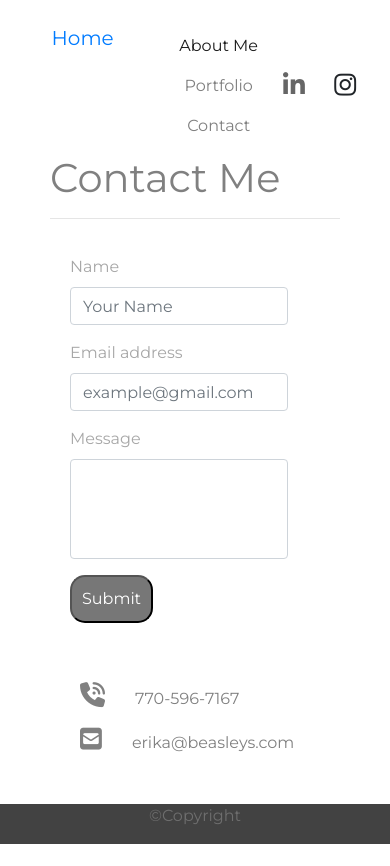
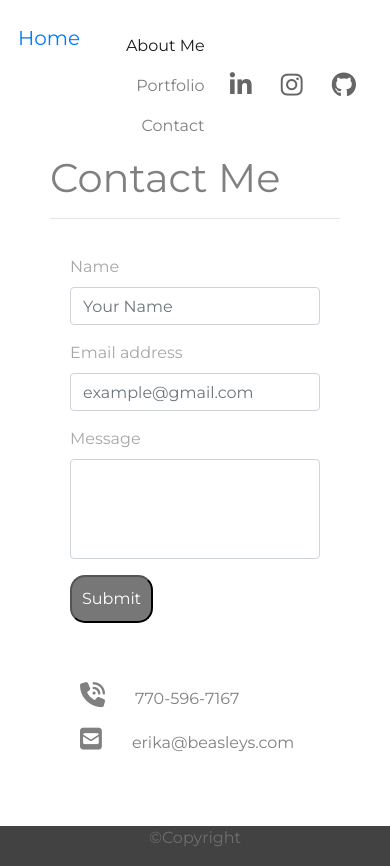
Before and after one commit to erikabeasley/Portfolio, a plain HTML site: page contact.html in a window 390 px wide. Before the commit the page ends 844 px from the top, so only its background shows below. Drawn offline with nearby package versions, Linux system fonts and the light colour scheme.

Commit message:
update navbar

```diff
--- a/assets/style.css
+++ b/assets/style.css
@@ -1,5 +1,12 @@
 body {
     font-family: 'Montserrat', sans-serif;
+}
+#page-container {
+    position: relative;
+    min-height: 100vh;
+}
+#content-wrap {
+   padding-bottom: 2.5rem;    /* Footer height */
 }
 a, li, h1, p {
     font-family: 'Montserrat', sans-serif;
@@ -44,7 +51,6 @@ a, li, h1, p {
     color: grey;
 }
 .home-img {
-
     margin-left: 50%;
     margin-bottom: none;
 }
@@ -170,6 +176,7 @@ p {
     position: absolute;
     bottom: 0;
     width: 100%;
+    height: 2.5rem;
     background-color: rgb(66, 66, 66);
 }
 
@@ -181,25 +188,14 @@ p {
 
 /* Responsive images and and layout */
 @media (max-width: 640px) {
-    #header {
-        text-align: center;
-    }
-    form {display: inline;}
-    a {text-align: center;}
-    .column {
-        width: 50%;
-      }
+
+
 }
 @media (max-width: 768px) {
-    form {display: inline-block;}
-    .column {
-        width: 100%;
-      }
+
+
 }
 @media (max-width: 980px) {
-    form {float: left;}
-    .column {
-        width: 100%;
-      }
+
 
 }
--- a/contact.html
+++ b/contact.html
@@ -17,7 +17,8 @@
 </head>
 
 <body>
-
+    <div id="page-container">
+        <div id="content-wrap">
             <header id="header">
                 <nav class="navBar">
                     <a class="navbar-brand" href="home.html">Home</a>
@@ -25,7 +26,8 @@
                         <div class="navbar-right">
                             <ul class="navbar-nav">
                                 <li class="nav-item active">
-                            <a class="nav-link" href="index.html">About Me <span class="sr-only">(current)</span></a>
+                                    <a class="nav-link" href="index.html">About Me <span
+                                            class="sr-only">(current)</span></a>
                                 </li>
                                 <li class="nav-item">
                                     <a class="nav-link" href="portfolio.html">Portfolio</a>
@@ -36,9 +38,13 @@
                             </ul>
                         </div>
                         <div class="navbar-right">
-                    <a class="socialBtn" class="btn-linkedin" href="https://www.linkedin.com/in/erika-b-6bb94695/"><i
-                            class="fab fa-linkedin-in"></i></a>
-                    <a class="socialBtn" class="btn-instagram"><i class="fab fa-instagram"></i></a>
+                            <a class="socialBtn" class="btn-linkedin"
+                                href="https://www.linkedin.com/in/erika-b-6bb94695/">
+                                <i class="fab fa-linkedin-in"></i></a>
+                            <a class="socialBtn" class="btn-instagram" href="#">
+                                <i class="fab fa-instagram"></i></a>
+                            <a class="socialBtn" class="btn-github" href="https://github.com/erikabeasley">
+                                <i class="fab fa-github"></i></a>
                         </div>
                     </nav>
                 </nav>
@@ -73,13 +79,13 @@
 
             </main>
 
-
+        </div>
 
         <!--This is the footer-->
         <footer id="footer">
             <p>&copy;Copyright</p>
         </footer>
-
+    </div>
     <script src="https://kit.fontawesome.com/b521208c3b.js" crossorigin="anonymous"></script>
 </body>
 
```
Also changed, not shown: home.html (+8 -3 lines), index.html (+17 -9 lines), portfolio.html (+11 -6 lines). Lines whose indentation alone changed are shown as unchanged.
